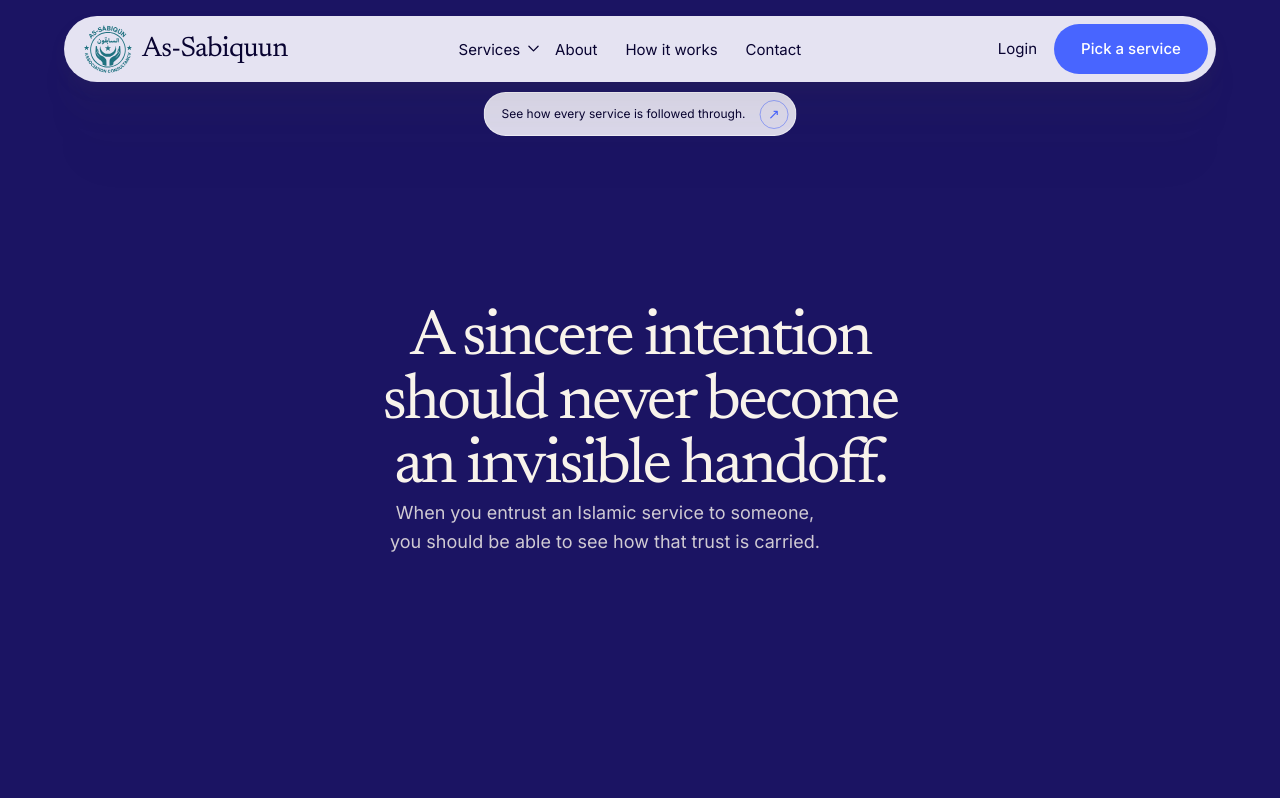
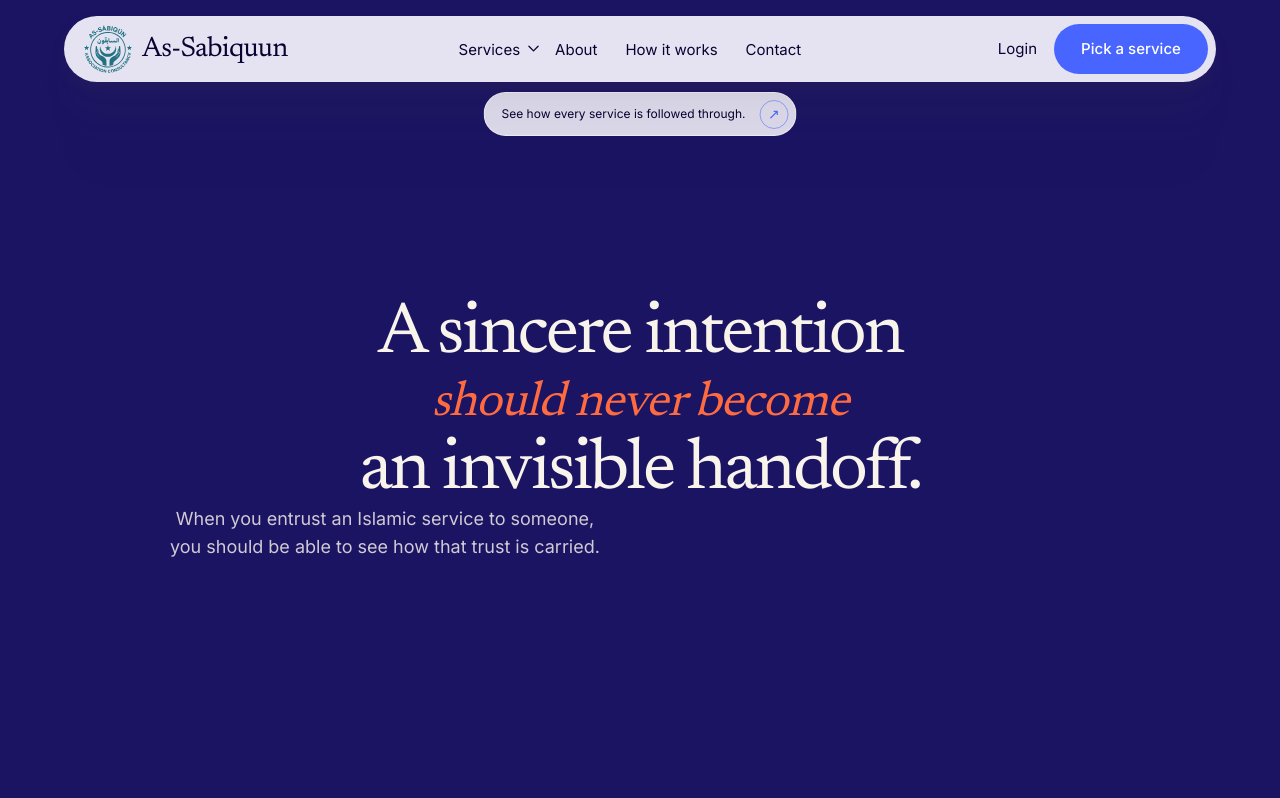
Before and after one commit to as-sabiqun/as-sabiquun, a Next.js app: page /about in a window 1280 px wide. Shown: the top 798 px of the page. Built offline with nearby package versions, Linux system fonts and the light colour scheme.

Commit message:
Strengthen About hero typography

```diff
--- a/src/app/(marketing)/about/about.module.css
+++ b/src/app/(marketing)/about/about.module.css
@@ -64,19 +64,39 @@
 .heroCopy {
   position: relative;
   z-index: 2;
-  width: min(680px, 100%);
+  width: min(1120px, 100%);
   text-align: center;
 }
 
 .hero h1 {
-  max-width: 630px;
+  display: flex;
+  max-width: none;
+  flex-direction: column;
+  align-items: center;
+  gap: .08em;
   margin: 0 auto;
-  text-wrap: balance;
   font-family: var(--font-editorial), Georgia, "Times New Roman", serif;
-  font-size: 48px;
+  font-size: clamp(64px, 5.4vw, 96px);
   font-weight: 400;
-  letter-spacing: -.045em;
-  line-height: 1.1;
+  letter-spacing: -.04em;
+  line-height: .92;
+}
+
+.heroStatement {
+  display: block;
+  color: #f8f3eb;
+  white-space: nowrap;
+}
+
+.heroBridge {
+  display: block;
+  margin: .12em 0 .08em;
+  color: #ff6b40;
+  font-size: .68em;
+  font-style: italic;
+  letter-spacing: -.02em;
+  line-height: 1;
+  white-space: nowrap;
 }
 
 .heroSupport {
@@ -733,9 +753,9 @@
   }
 
   .hero h1 {
-    max-width: 680px;
-    font-size: 64px;
-    line-height: 1;
+    max-width: none;
+    font-size: clamp(72px, 5.4vw, 96px);
+    line-height: .92;
   }
 
   .announcement {
@@ -780,8 +800,7 @@
   }
 
   .hero h1 {
-    max-width: 650px;
-    font-size: 42px;
+    font-size: clamp(48px, 7.5vw, 64px);
   }
 
   .heroSupport {
@@ -971,8 +990,17 @@
 
   .hero h1 {
     max-width: 335px;
-    font-size: 32px;
-    line-height: 1.1;
+    font-size: clamp(42px, 12vw, 48px);
+    line-height: .96;
+  }
+
+  .heroStatement {
+    max-width: 335px;
+    white-space: normal;
+  }
+
+  .heroBridge {
+    font-size: .68em;
   }
 
   .heroSupport {
--- a/src/app/(marketing)/about/page.tsx
+++ b/src/app/(marketing)/about/page.tsx
@@ -71,7 +71,11 @@ export default function AboutPage() {
         </Link>
         <section className={styles.hero} aria-labelledby="about-hero-title">
           <div className={styles.heroCopy}>
-            <h1 id="about-hero-title">A sincere intention should never become an invisible handoff.</h1>
+            <h1 id="about-hero-title">
+              <span className={styles.heroStatement}>A sincere intention</span>
+              <span className={styles.heroBridge}>should never become</span>
+              <span className={styles.heroStatement}>an invisible handoff.</span>
+            </h1>
             <p className={styles.heroSupport}>When you entrust an Islamic service to someone, you should be able to see how that trust is carried.</p>
           </div>
         </section>
```
